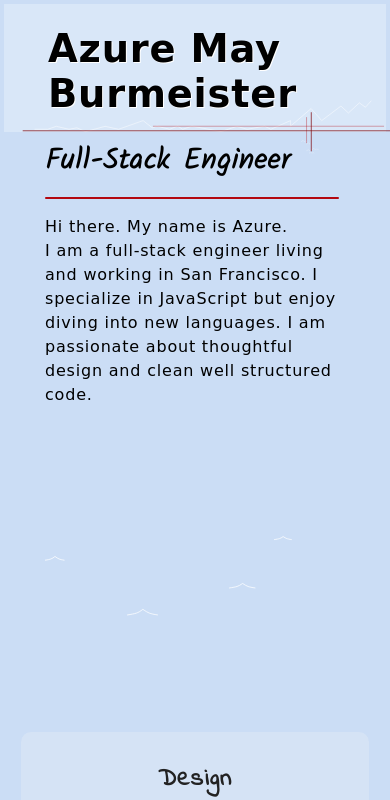
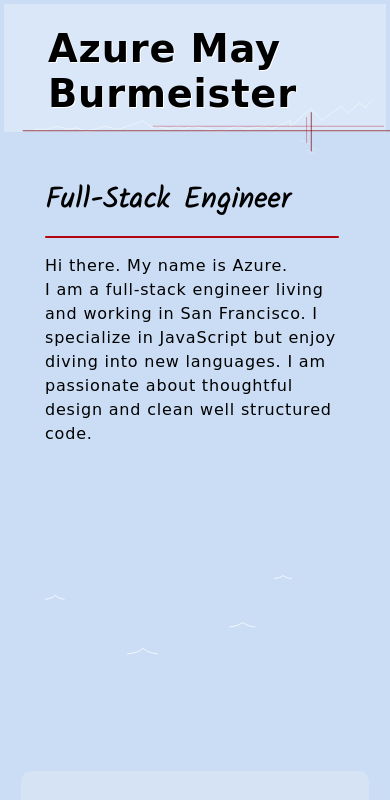
Before and after one commit to azure-may/my-website, a plain HTML site: page index.html in a window 390 px wide. Shown: the top 800 px of the page. Drawn offline with Linux system fonts and the light colour scheme; a web font is replaced by a local one.

Commit message:
Update stylesheet.css

```diff
--- a/stylesheet.css
+++ b/stylesheet.css
@@ -256,7 +256,7 @@ span{
 }
 @media screen and (max-width: 500px){
   .header-container{
-    padding-top: 30%;
+    padding-top: 40%;
   }
   .header-title{
     padding-top: 0;
```
